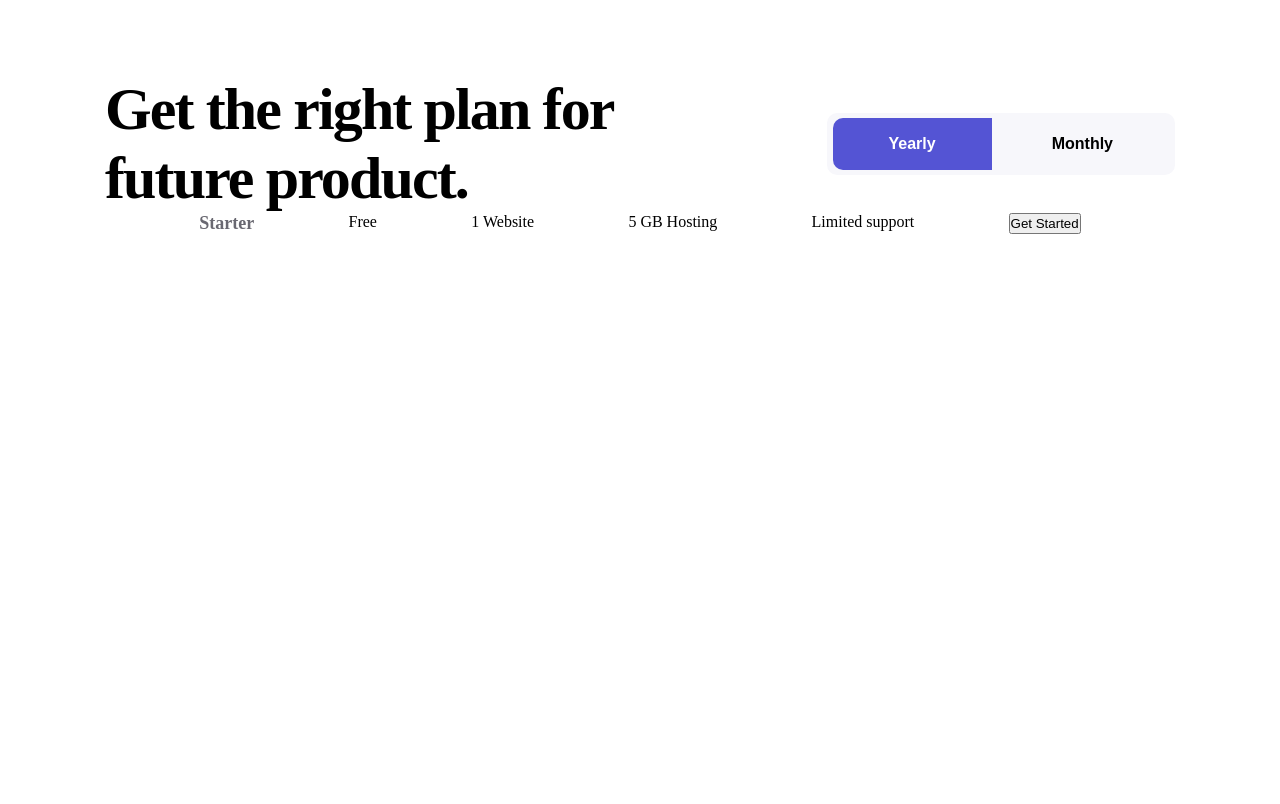
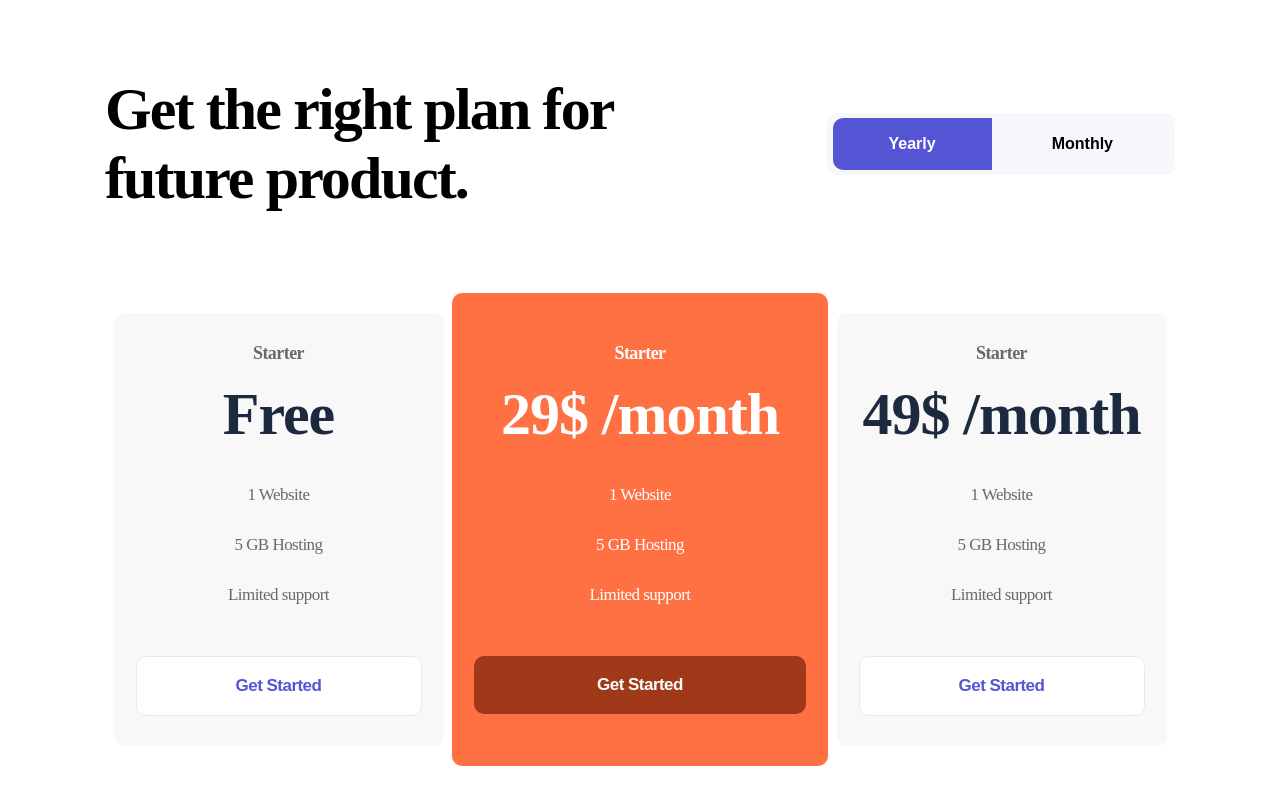
Before and after one commit to Nikita-Radchenko/P25, a plain HTML site: page index.html in a window 1280 px wide. Drawn offline with Linux system fonts and the light colour scheme.

Commit message:
Cards(finished)

```diff
--- a/index.html
+++ b/index.html
@@ -22,12 +22,33 @@
         </div>
 
         <div class="card-wrapper">
+            <div class="card">
                 <h3 class="card-title">Starter</h3>
                 <p class ="card-price">Free</p>
                 <p class="card-description">1 Website</p>
                 <p class="card-description">5 GB Hosting</p>
                 <p class="card-description">Limited support</p>
                 <button class="card-button">Get Started</button>
+            </div>
+
+            <div class="card active">
+                <h3 class="card-title">Starter</h3>
+                <p class ="card-price">29$ <span>/month</span></p>
+                <p class="card-description">1 Website</p>
+                <p class="card-description">5 GB Hosting</p>
+                <p class="card-description">Limited support</p>
+                <button class="card-button">Get Started</button>
+            </div>
+
+            <div class="card">
+                <h3 class="card-title">Starter</h3>
+                <p class ="card-price">49$ <span>/month</span></p>
+                <p class="card-description">1 Website</p>
+                <p class="card-description">5 GB Hosting</p>
+                <p class="card-description">Limited support</p>
+                <button class="card-button">Get Started</button>
+            </div>
+
         </div>
     </div>
 </section>
--- a/styles/style.css
+++ b/styles/style.css
@@ -59,16 +59,70 @@
 .card-wrapper{
     display:flex;
     justify-content: space-evenly;
-    flex-wrap:wrap;
+    flex-wrap: wrap;
+    margin-top: 80px;
+    align-items:center;
 
 }
 .card{
     width: 330px;
     padding: 30px 22px;
     background: #F8F8F8;
+    border-radius: 10px;
+    text-align: center;
 }
 .card-title{
     line-height: -0.56px;
     font-size: 18px;
     color: #696871;
+    letter-spacing: -0.56px;
+    margin-bottom: 22px;
 }
+.card-price{
+    font-weight:700;
+    font-size: 60px;
+    color : #1D293F;
+    line-height: 56px;
+    letter-spacing: -1.03px;
+    margin-bottom: 28px;
+}
+.card-description{
+    line-height:50px;
+    letter-spacing: -0.53px;
+    font-size:17px;
+    color: #696871;
+}
+.card-button{
+    padding: 19px 0;
+    width:100%;
+    background-color: white;
+    border : 1px solid #EAE9F2;
+    outline: none;
+    color: #5454D4;
+    font-size: 17px;
+    font-weight: 700;
+    letter-spacing: -0.53px;
+    border-radius:10px;
+    cursor:pointer;
+    margin-top: 36px;
+}
+.card.active{
+    color: #fff;
+    background: #FF7143;
+    width: 376px;
+    height: 473px;
+    padding-top: 50px;
+    padding-bottom: 43px;
+
+}
+.card.active *{
+    color: #FFF;
+}
+
+.card.active .card-button{
+    background: #9F3919;
+    border:none;
+}
+.card-span{
+    font-size: 28px;
+}
```
